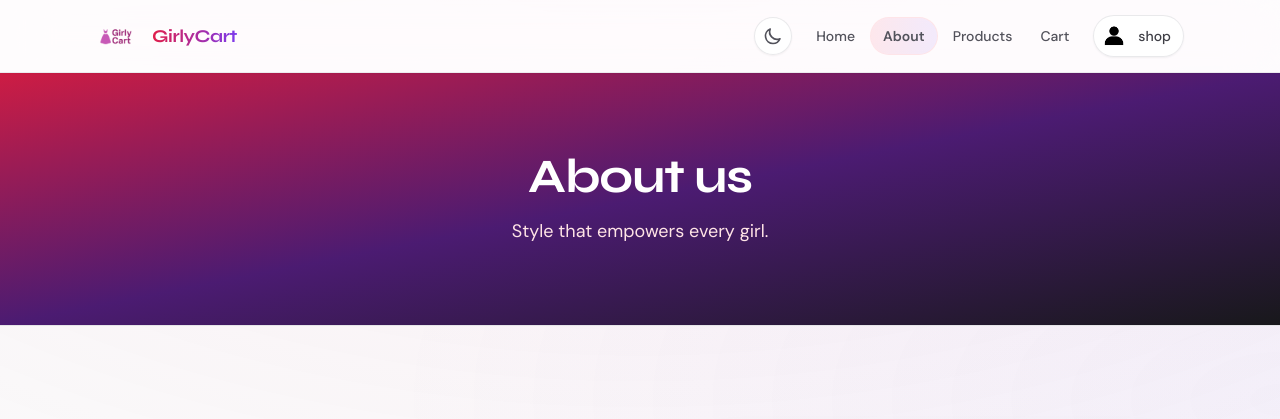
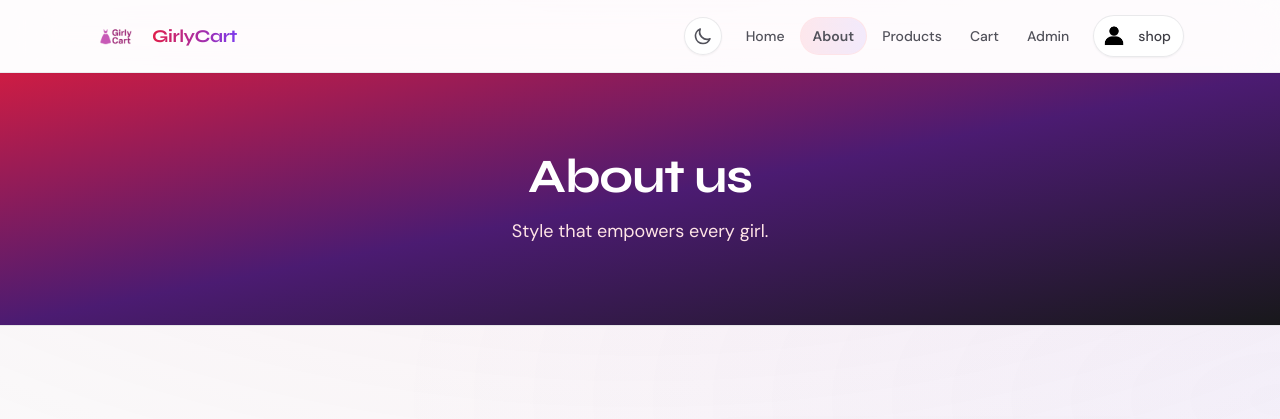
Before and after one commit to Khushbusaifi012/E-commerce_store, a Django app: page /about/ in a window 1280 px wide. Shown: the top 419 px of the page. Run offline with Django 5.2, Linux system fonts and the light colour scheme; a user stored in the database is signed in; some libraries are stand-ins or nearby versions.

Commit message:
Add staff-only Admin link to site header

```diff
--- a/girlstore/templates/base.html
+++ b/girlstore/templates/base.html
@@ -87,6 +87,9 @@
                 <a href="{% url 'cart' %}" class="rounded-full px-3 py-2 text-sm font-medium text-zinc-600 transition-all hover:bg-zinc-100/80 hover:text-zinc-900 dark:text-zinc-400 dark:hover:bg-zinc-800/80">Cart</a>
             {% endif %}
             {% if user.is_authenticated %}
+                {% if user.is_staff %}
+                <a href="{% url 'admin:index' %}" class="rounded-full px-3 py-2 text-sm font-medium text-zinc-600 transition-all duration-200 hover:bg-zinc-100/80 hover:text-zinc-900 dark:text-zinc-400 dark:hover:bg-zinc-800/80 dark:hover:text-zinc-100">Admin</a>
+                {% endif %}
                 <div class="group relative ml-2">
                     <button type="button" class="flex items-center gap-2 rounded-full border border-zinc-200/80 bg-white/90 py-1 pl-1 pr-3 text-sm font-medium shadow-sm shadow-zinc-900/5 transition hover:border-zinc-300 hover:shadow-md dark:border-zinc-700 dark:bg-zinc-900/90 dark:hover:border-zinc-600" aria-expanded="false" aria-haspopup="true">
                         <img src="{% static 'images/profile.jpg' %}" alt="" class="size-8 rounded-full object-cover" width="32" height="32">
@@ -119,6 +122,9 @@
                 <a href="{% url 'cart' %}" class="block px-4 py-3 text-sm font-medium hover:bg-zinc-50 dark:hover:bg-zinc-800">Cart</a>
                 <hr class="my-2 border-zinc-100 dark:border-zinc-700">
                 {% if user.is_authenticated %}
+                    {% if user.is_staff %}
+                    <a href="{% url 'admin:index' %}" class="block px-4 py-3 text-sm font-medium hover:bg-zinc-50 dark:hover:bg-zinc-800">Admin panel</a>
+                    {% endif %}
                     <form action="{% url 'logout' %}" method="post" class="px-2 pb-2">
                         {% csrf_token %}
                         <button type="submit" class="w-full rounded-lg px-3 py-3 text-left text-sm font-semibold hover:bg-rose-50 hover:text-rose-700 dark:hover:bg-rose-950/40 dark:hover:text-rose-300">Logout</button>
```
